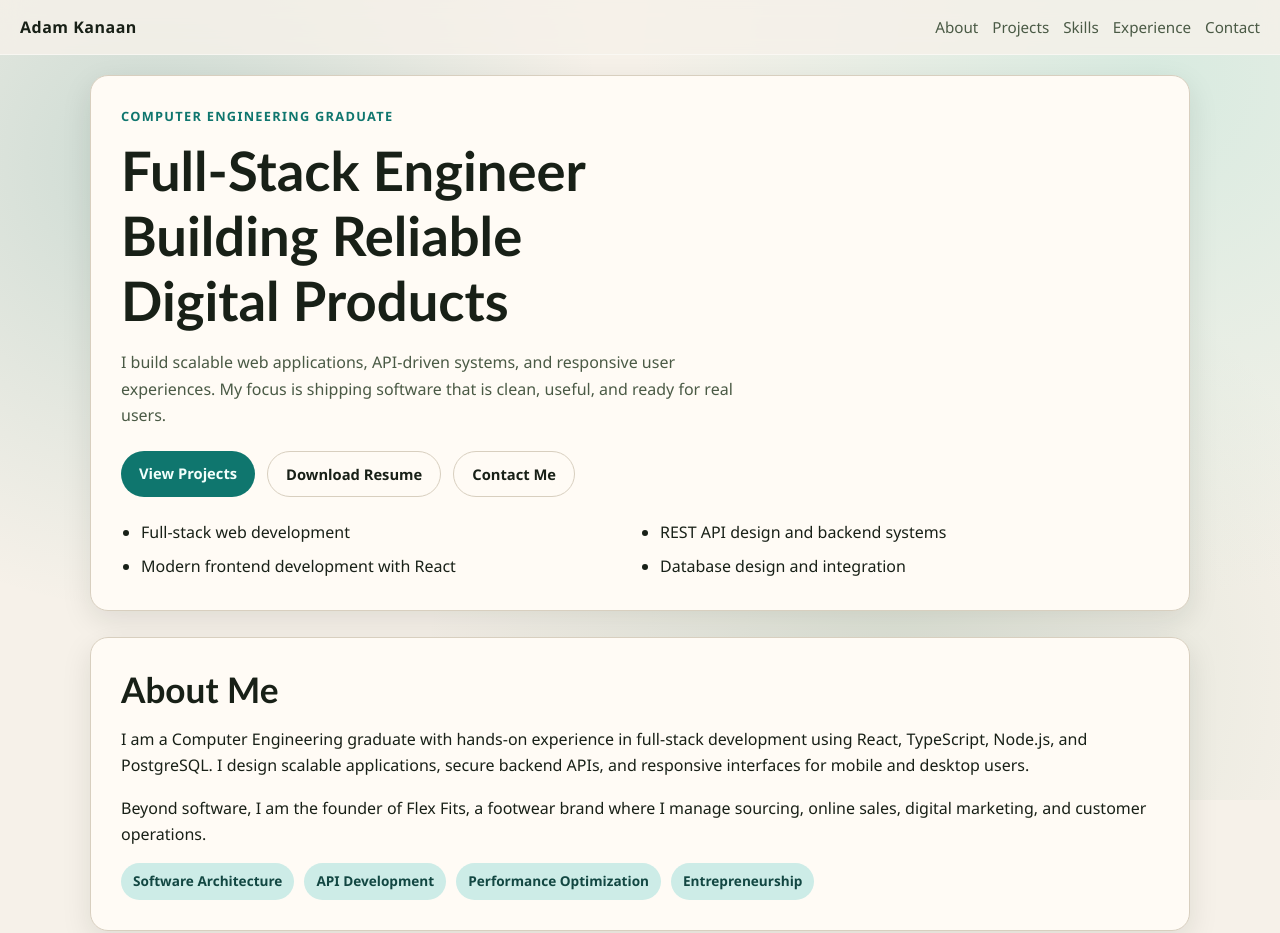
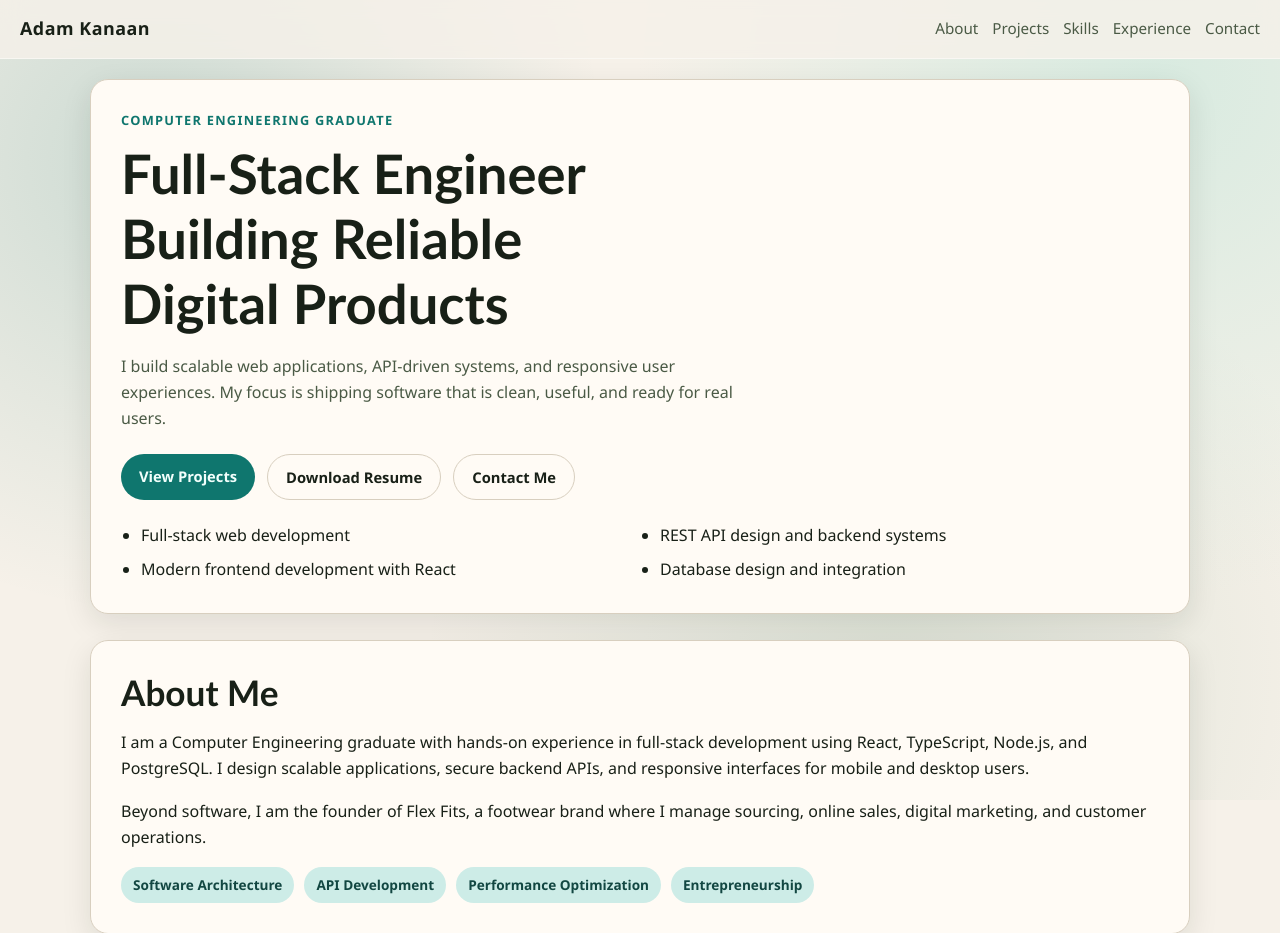
Before and after one commit to EngAkanaan/portfolio-website, a website built with Vite: page index.html in a window 1280 px wide. Shown: the top 933 px of the page. Built offline with nearby package versions, Linux system fonts and the light colour scheme.

Commit message:
Adjust navbar brand size

```diff
--- a/src/style.css
+++ b/src/style.css
@@ -89,6 +89,7 @@ a {
 
 .brand {
   font-weight: 700;
+  font-size: 1.12rem;
   text-decoration: none;
   letter-spacing: 0.5px;
 }
```
